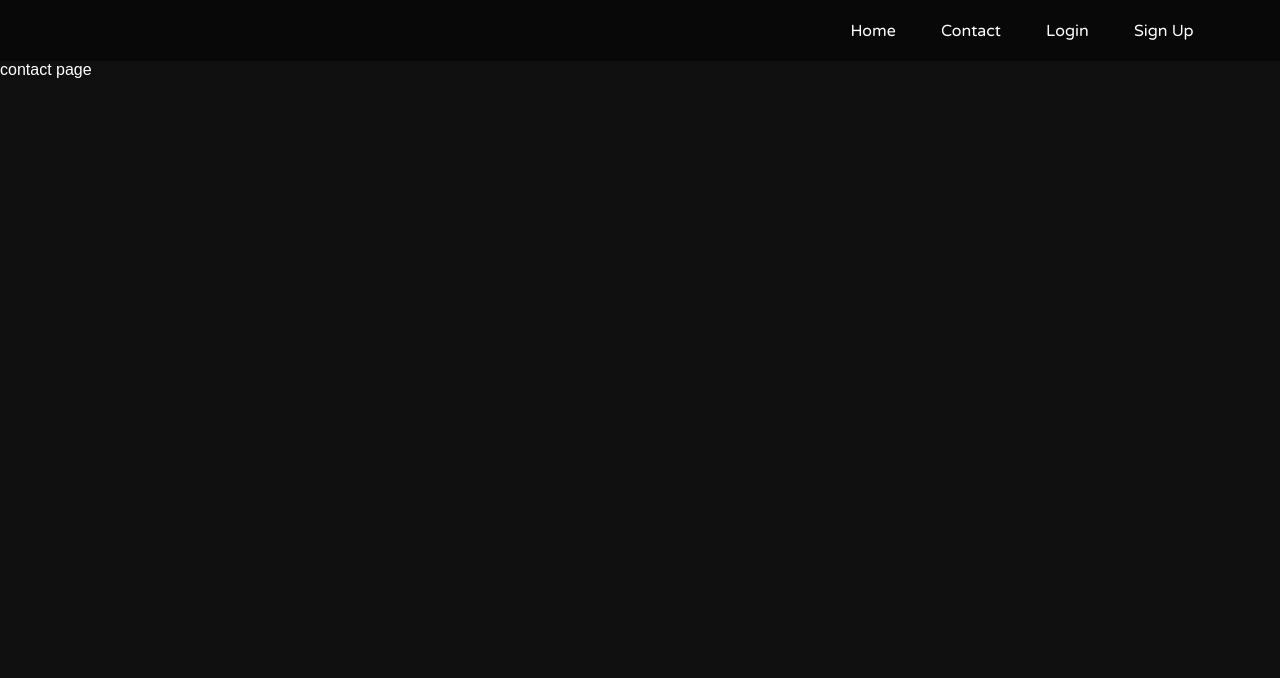
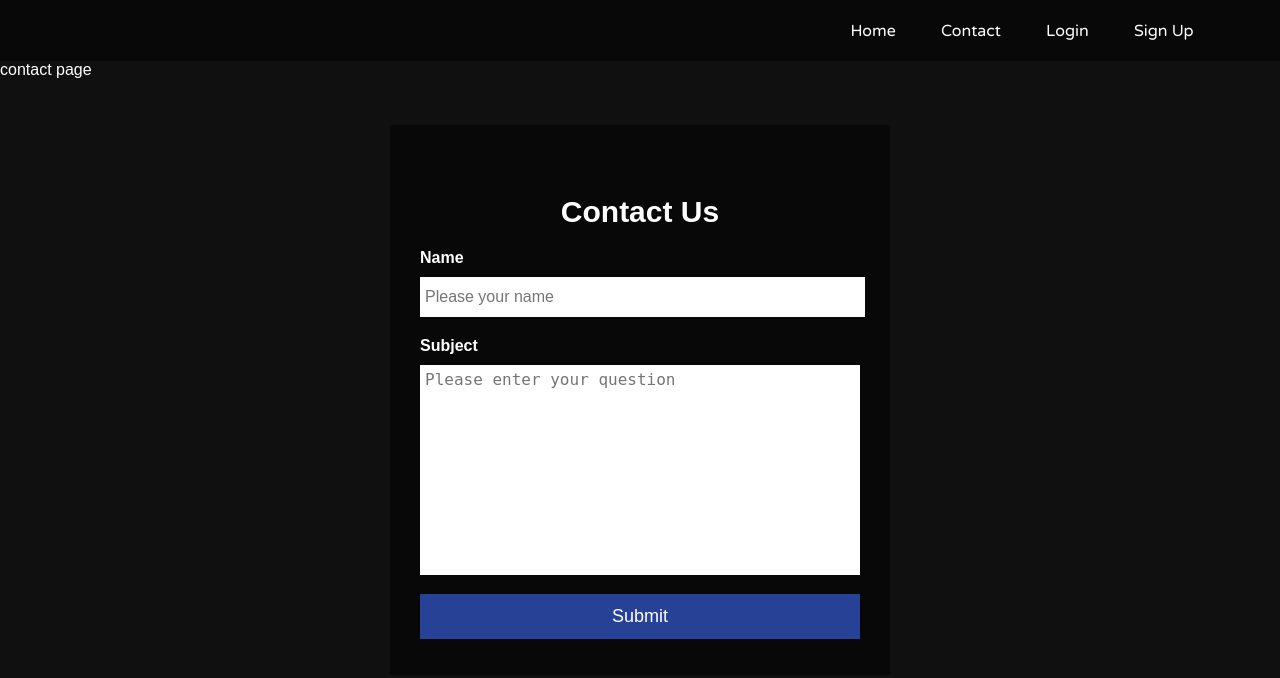
Before and after one commit to 6tjessil/DIT-CSI-6tjessil-2020, a PHP site: page /UseThis/form.php in a window 1280 px wide. Shown: the top 678 px of the page. Run offline with PHP 8.4, Linux system fonts and the light colour scheme.

Commit message:
Contact page has form
*A form has been added to the contact page.

```diff
--- a/form.php
+++ b/form.php
@@ -18,9 +18,21 @@
   require("login_form.php");
   require('signup_form.php');
   ?>
+
   <script src="https://ajax.googleapis.com/ajax/libs/jquery/3.5.1/jquery.min.js"></script>
   <script src="script.js"></script>
 
+  <div id="contact_form" >
+  <div class = "contact_box">
+    <h1>Contact Us</h1>
+    <form method = "GET">
+      <p>Name</p>
+      <input type = "text" name = "name" placeholder="Please your name" id="name" required>
+      <p>Subject</p>
+      <textarea name = "subject" placeholder="Please enter your question" id = "query" required></textarea>
+      <input type = "submit" name = "submit" value= "Submit">
+    </form>
+  </div>
 </div>
 
 </body>
--- a/login.php
+++ b/login.php
@@ -9,7 +9,7 @@ session_start();
 
     $hashpass = hash("sha256", $mypassword);
 
-    $sql = "SELECT username FROM user WHERE username = '$myusername' and password = '$hashpass'";
+    $sql = "SELECT UserName FROM user WHERE UserName = '$myusername' and Password = '$hashpass'";
 
     $result = mysqli_query($con, $sql);
     $row = mysqli_fetch_array($result, MYSQLI_ASSOC);
--- a/script.js
+++ b/script.js
@@ -19,17 +19,16 @@ function openOption(evt, optionName) {
   evt.currentTarget.className += " active";
 }
 
-
 document.getElementById("loginbtn").addEventListener("click", loginform);
 
 function loginform(){
-  document.getElementById('login_form').style.display='block'
+  document.getElementById('login_form').style.display='block';
 }
 
 document.getElementById("signupbtn").addEventListener("click", signupform);
 
 function signupform(){
-  document.getElementById('signup_form').style.display='block'
+  document.getElementById('signup_form').style.display='block';
 }
 
 $(function(){
--- a/signup.php
+++ b/signup.php
@@ -7,8 +7,8 @@
 
     $hashpass = hash("sha256", $password);
 
-    $checkquery = "SELECT * FROM user WHERE username = '$username'"; //Checks if username exsits
-    $insertquery = "INSERT INTO user(`username`, `password`) VALUES ('$username','$hashpass')"; //Inserts new user data
+    $checkquery = "SELECT * FROM user WHERE UserName = '$username'"; //Checks if username exsits
+    $insertquery = "INSERT INTO user(`UserName`, `Password`) VALUES ('$username','$hashpass')"; //Inserts new user data
 
     $result_check = mysqli_query($con, $checkquery); //Running $insertquery
     $count = mysqli_num_rows($result_check); //Counts number of rows
--- a/style.css
+++ b/style.css
@@ -287,6 +287,75 @@ th{
   font-size: 18px;
   cursor: pointer;
 }
+
+
+/*styling the popup login form*/
+.contact_box{
+  width: 500px;
+  height: 550px;
+  background-color: #080808;
+  color: white;
+  top: 50%;
+  left: 50%;
+  position: absolute;
+  transform: translate(-50%, -50%);
+  box-sizing: border-box;
+  padding: 70px 30px;
+}
+
+.contact_box h1{
+  margin: 0;
+  padding: 0 0 20px;
+  text-align: center;
+  font-size: 30px;
+}
+
+.contact_box p{
+  margin: 0;
+  padding: 0;
+  font-weight: bold;
+}
+
+.contact_box input{
+  width: 100%;
+  margin-bottom: 20px;
+}
+
+.contact_box input[name = "name"]{
+  border: none;
+  background: white;
+  outline: none;
+  height: 40px;
+  color: black;
+  font-size: 16px;
+  padding-left: 5px;
+  margin-top: 10px;
+}
+
+.contact_box textarea{
+  border: none;
+  resize: none;
+  width: 430px;
+  height: 200px;
+  margin-top: 10px;
+  margin-bottom: 15px;
+  font-size: 16px;
+  padding: 5px;
+
+}
+
+.contact_box input[type = "submit"]{
+  width: 100%;
+  border: none;
+  outline: none;
+  height: 45px;
+  color:white;
+  background-color: #274196;
+  font-size: 18px;
+  cursor: pointer;
+}
+
+
 /*styling the modal - stores the login box*/
 .modal {
   display: none; /* Hidden by default */
@@ -366,8 +435,6 @@ th{
   text-align: center;
 }
 
-
-
 @media only screen and (max-width:800px){
 
 
```
